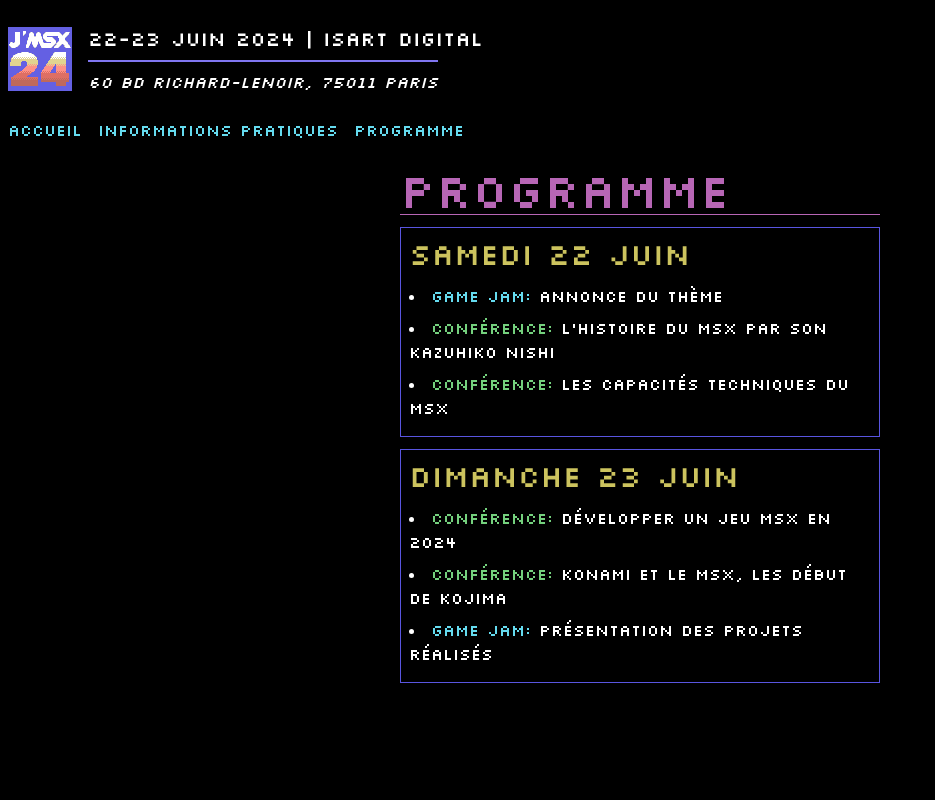
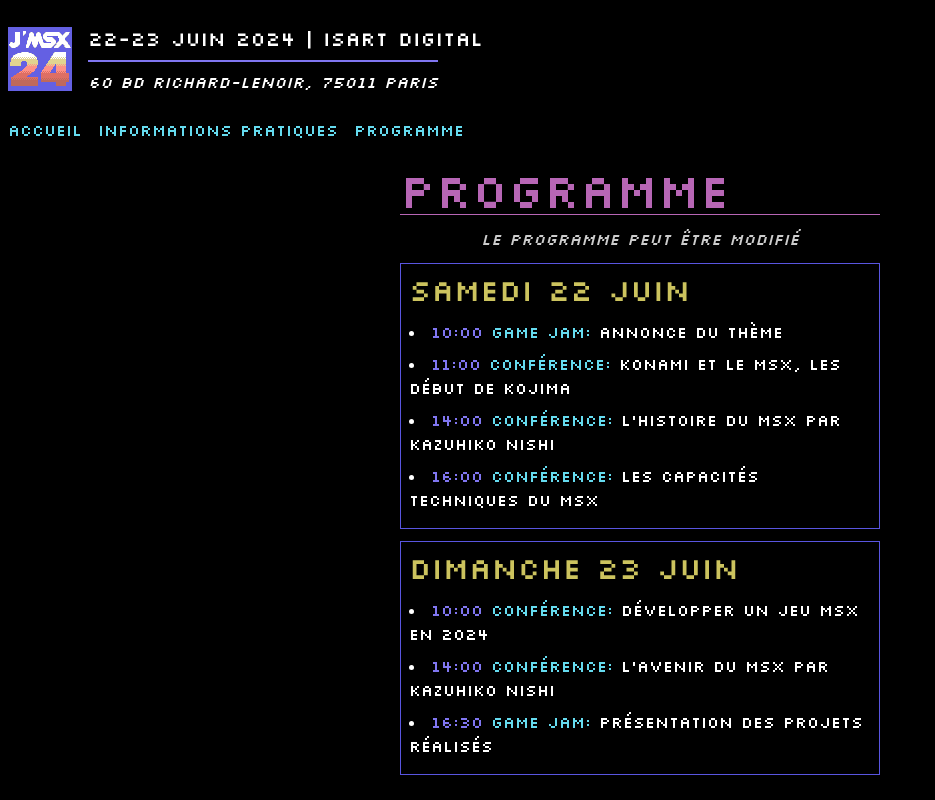
Before and after one commit to Asso-MO5/jmsx, a Next.js app: page /programme in a window 1280 px wide. Shown: the whole page, without its empty margins (0-935 px from the left). Built offline with nearby package versions, Linux system fonts and the light colour scheme.

Commit message:
change programme

```diff
--- a/app/programme/page.tsx
+++ b/app/programme/page.tsx
@@ -1,3 +1,47 @@
+const program = [
+  {
+    date: "Samedi 22 juin",
+    events: [
+      { time: "10:00", type: "Game jam", title: "Annonce du thème" },
+      {
+        time: "11:00",
+        type: "conférence",
+        title: "Konami et le MSX, les début de Kojima",
+      },
+      {
+        time: "14:00",
+        type: "conférence",
+        title: "L'histoire du MSX par Kazuhiko Nishi",
+      },
+      {
+        time: "16:00",
+        type: "conférence",
+        title: "Les capacités techniques du MSX",
+      },
+    ],
+  },
+  {
+    date: "Dimanche 23 juin",
+    events: [
+      {
+        time: "10:00",
+        type: "conférence",
+        title: "Développer un jeu MSX en 2024",
+      },
+      {
+        time: "14:00",
+        type: "conférence",
+        title: "L'avenir du MSX par Kazuhiko Nishi",
+      },
+      {
+        time: "16:30",
+        type: "Game jam",
+        title: "présentation des projets réalisés",
+      },
+    ],
+  },
+];
+
 export default function Progam() {
   return (
     <main className="relative flex flex-col gap-3 max-w-[512px]  m-auto">
@@ -6,41 +50,22 @@
           <h1 className="text-msx-magenta border-b border-msx-magenta">
             Programme
           </h1>
+          <p className="text-msx-gray italic text-center">{"Le programme peut être modifié"}</p>
 
-          <div className="p-2 border border-msx-darkBlue">
-            <h2>Samedi 22 juin</h2>
-            <ul>
-              <li>
-                <span className="text-msx-cyan">Game jam:</span>
-                {" Annonce du thème"}
-              </li>
-              <li>
-                <span className="text-msx-lightGreen">conférence:</span>
-                {" L'histoire du MSX par son Kazuhiko Nishi"}
-              </li>
-              <li>
-                <span className="text-msx-lightGreen">conférence:</span>
-                {" Les capacités techniques du MSX"}
-              </li>
-            </ul>
-          </div>
-          <div className="p-2 border border-msx-darkBlue">
-            <h2>Dimanche 23 juin</h2>
-            <ul>
-              <li>
-                <span className="text-msx-lightGreen">conférence:</span>
-                {" Développer un jeu MSX en 2024"}
-              </li>
-              <li>
-                <span className="text-msx-lightGreen">conférence:</span>
-                {" Konami et le MSX, les début de Kojima"}
-              </li>
-              <li>
-                <span className="text-msx-cyan">Game jam:</span>
-                {" présentation des projets réalisés"}
-              </li>
-            </ul>
-          </div>
+          {program.map((day, index) => (
+            <div key={index} className="p-2 border border-msx-darkBlue">
+              <h2>{day.date}</h2>
+              <ul>
+                {day.events.map((event, index) => (
+                  <li key={index}>
+                    <span className="text-msx-lightBlue">{event.time} </span>
+                    <span className="text-msx-cyan">{event.type}:</span>
+                    {` ${event.title}`}
+                  </li>
+                ))}
+              </ul>
+            </div>
+          ))}
         </div>
       </div>
     </main>
```
